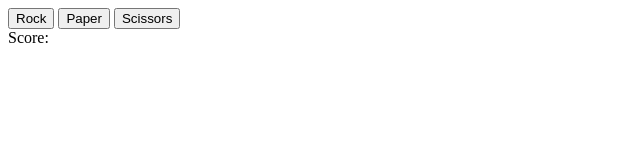
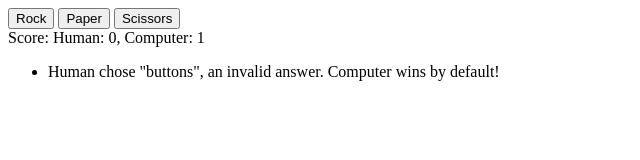
Before and after one commit to scojr/rock-paper-scissors, a plain HTML site: page index.html in a window 1280 px wide. Both pictures are taken after a click on the element "Rock Paper Scissors". Shown: the whole page, without its empty margins (0-640 px from the left). Drawn offline with Linux system fonts and the light colour scheme.

Commit message:
(feat) add updating score list to ui

```diff
--- a/index.html
+++ b/index.html
@@ -10,6 +10,6 @@
             <button id="paper">Paper</button>
             <button id="scissors">Scissors</button>
         </div>
-        <div id="results">Score: <ul></ul></div>
+        <div id="results">Score: <span></span><ul id="scores"></ul></div>
     </body>
 </html>
--- a/script.js
+++ b/script.js
@@ -46,15 +46,25 @@ function playGame() {
         }
         // function announceWinner dynamically logs a message into the console declaring the winner every round. If the player types an invalid response the point will be awarded to the computer.
         function announceWinner(winner) {
+            let scores = document.querySelector("#scores");
+            let currentScore= document.querySelector("span");
+            let newScore = document.createElement("li");
+
             if (winner === "computer") {
                 console.log(`Human chose ${humanChoice}, and computer chose ${computerChoice}. Computer wins!`);
+                newScore.textContent = (`Human chose ${humanChoice}, and computer chose ${computerChoice}. Computer wins!`);
             } else if (winner === "human") {
                 console.log(`Human chose ${humanChoice}, and computer chose ${computerChoice}. Human wins!`);
+                newScore.textContent = (`Human chose ${humanChoice}, and computer chose ${computerChoice}. Human wins!`);
             } else if (winner === "tie") {
                 console.log(`Human and computer chose ${humanChoice}. It's a tie!`);
+                newScore.textContent = (`Human and computer chose ${humanChoice}. It's a tie!`);
             } else {
                 console.log(`Human chose "${humanChoice}", an invalid answer. Computer wins by default!`);
+                newScore.textContent = (`Human chose "${humanChoice}", an invalid answer. Computer wins by default!`);
             }
+            scores.appendChild(newScore);
+            currentScore.textContent = (`Human: ${humanScore}, Computer: ${computerScore}`);
             console.log(`Human: ${humanScore}, Computer: ${computerScore}`);
             console.log("---------------------------")
         }
```
